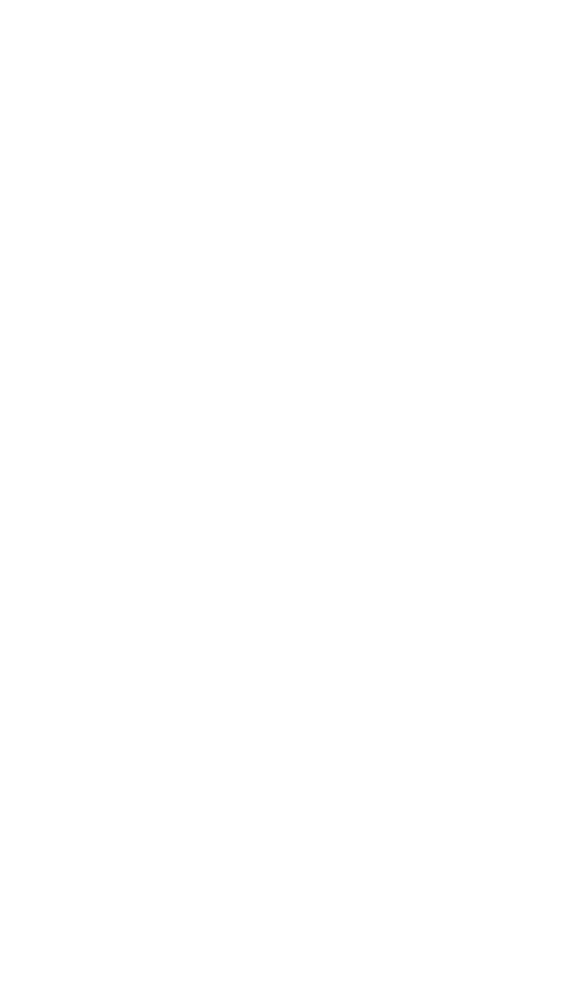
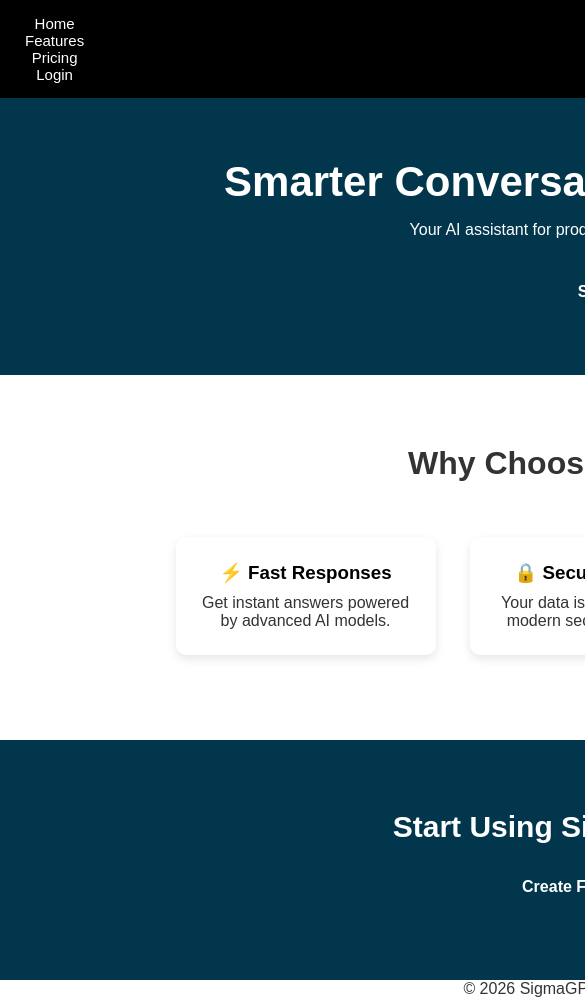
Before and after one commit to aryaayaya/web-technology-project, a plain HTML site: page index.html in a window 390 px wide. Shown: the top 998 px of the page, 585 px wide, since content can reach past the window. Before the commit the page ends 844 px from the top, so only its background shows below. Drawn offline with Linux system fonts and the light colour scheme.

Commit message:
Update style.css

```diff
--- a/style.css
+++ b/style.css
@@ -3,7 +3,7 @@
     margin: 0;
     padding: 0;
     box-sizing: border-box;
-    font-family: Arial, Helvetica, sans-serif;
+    font-family: Arial, sans-serif;
 }
 
 body {
@@ -15,6 +15,7 @@ body {
 
 .container {
     width: 1200px;
+    margin: 90%;
     margin: auto;
 }
 
@@ -25,10 +26,19 @@ body {
 
 .logo {
     color: rgb(1, 54, 76);
+    font-size: 22px;
+    font-weight: bold;
+}
+
+.navbar .container {
+    display: flex;
+    justify-content: space-between;
+    align-items: center;
 }
 
 .nav-links {
     float: right;
+    display:flex;
 }
 
 .nav-links a {
@@ -45,7 +55,7 @@ body {
 .hero {
     background: rgb(1, 54, 76);
     color: white;
-    padding: 90px 0;
+    padding: 90px 20;
     text-align: center;
 }
 
@@ -65,6 +75,7 @@ body {
     text-decoration: none;
     font-weight: bold;
     border-radius: 6px;
+    display: inline-block;
 }
 
 .btn:hover {
@@ -81,6 +92,11 @@ body {
     font-size: 32px;
     margin-bottom: 40px;
 }
+/* .feature-wrapper {
+    display: grid;
+    grid-template-columns: repeat(auto-fit, minmax(250px, 1fr));
+    gap: 20px;
+} */
 
 .feature-box {
     display: inline-block;
@@ -130,8 +146,17 @@ body {
     background:
 }
 /* Disable Mobile View */
-@media (max-width: 1024px) {
-    body {
-        display: none;
+@media (max-width: 768px) {
+    .nav-links {
+        flex-direction: column;
+        align-items:center;
     }
 }
+@media (max-width: 480px){
+    .hero{
+        padding: 60px 15px;
+    }
+.hero p{
+    font-size: 16px;
+   }
+}
```
